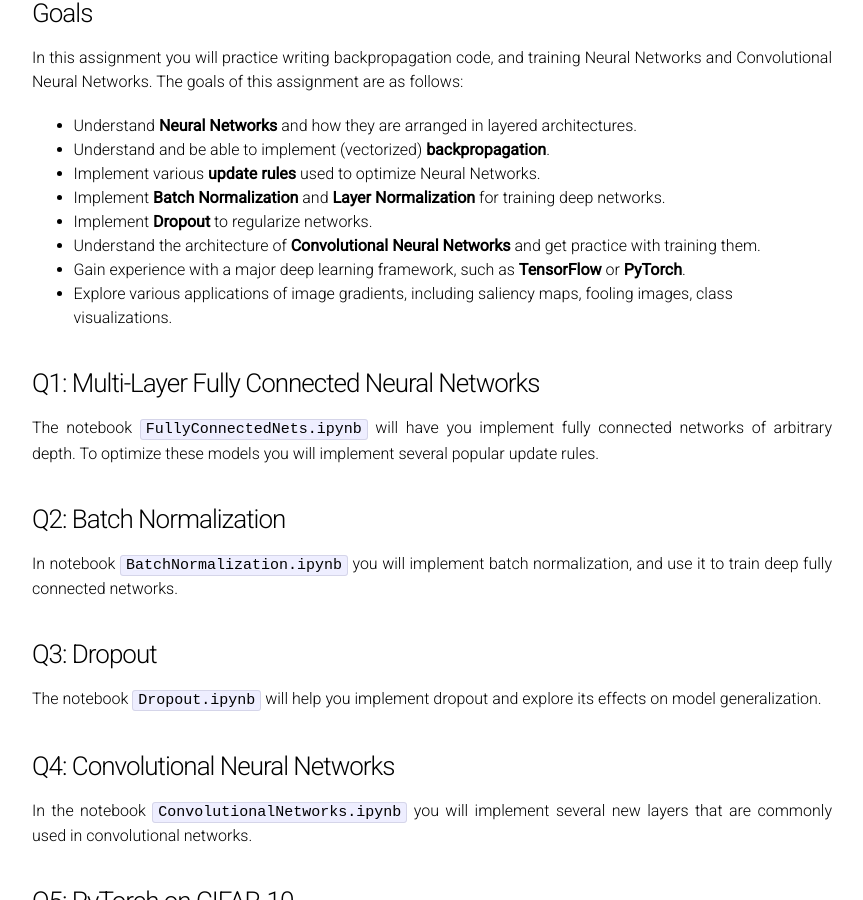
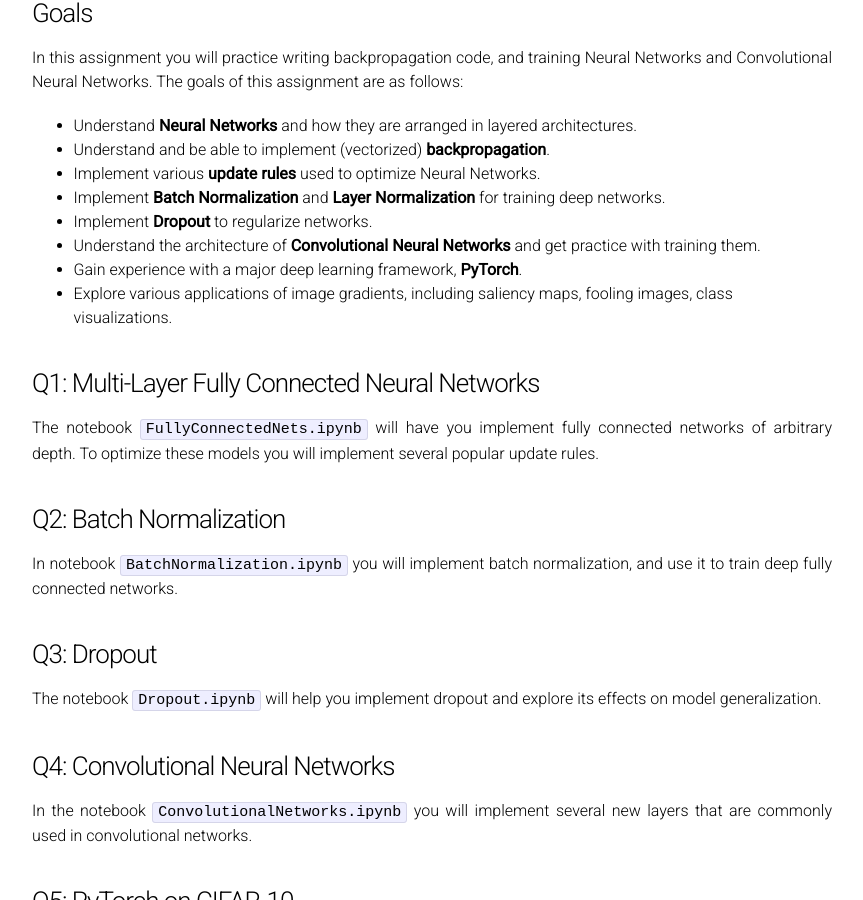
Before and after one commit to cs231n/cs231n.github.io, a Jekyll site: the page built from assignments/2023/assignment2.md, in a window 1280 px wide and 900 px high, scrolled down 1202 px. Shown: the whole window, without its empty margins (208-1071 px from the left). Built offline with Jekyll 4.4.1, drawn with Linux system fonts in a browser that asks for light colours.

Commit message:
removed other mention of Tensorflow

```diff
--- a/assignments/2023/assignment2.md
+++ b/assignments/2023/assignment2.md
@@ -41,7 +41,7 @@ In this assignment you will practice writing backpropagation code, and training
 - Implement **Batch Normalization** and **Layer Normalization** for training deep networks.
 - Implement **Dropout** to regularize networks.
 - Understand the architecture of **Convolutional Neural Networks** and get practice with training them.
-- Gain experience with a major deep learning framework, such as **TensorFlow** or **PyTorch**.
+- Gain experience with a major deep learning framework, **PyTorch**.
 - Explore various applications of image gradients, including saliency maps, fooling images, class visualizations.
 
 ### Q1: Multi-Layer Fully Connected Neural Networks
```
